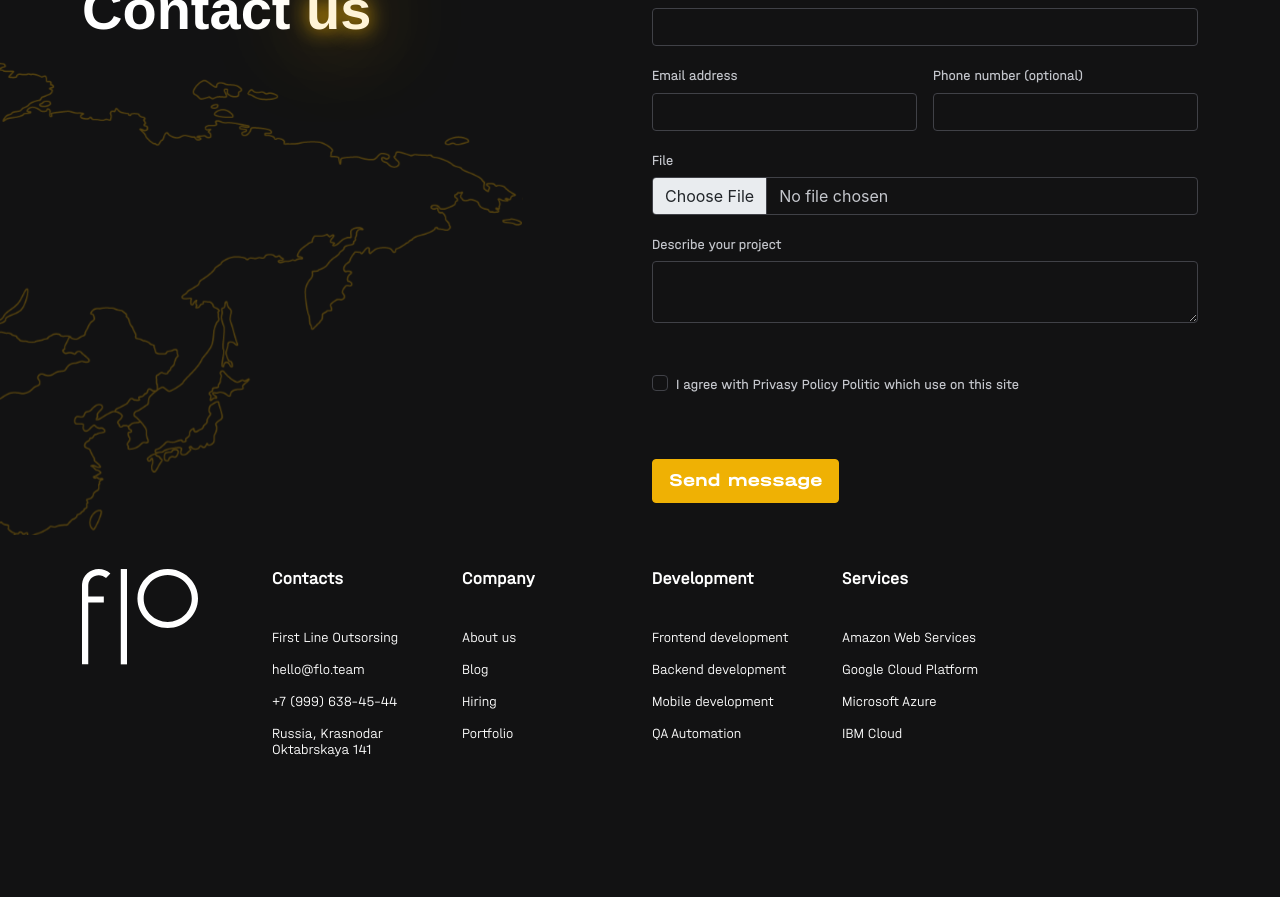
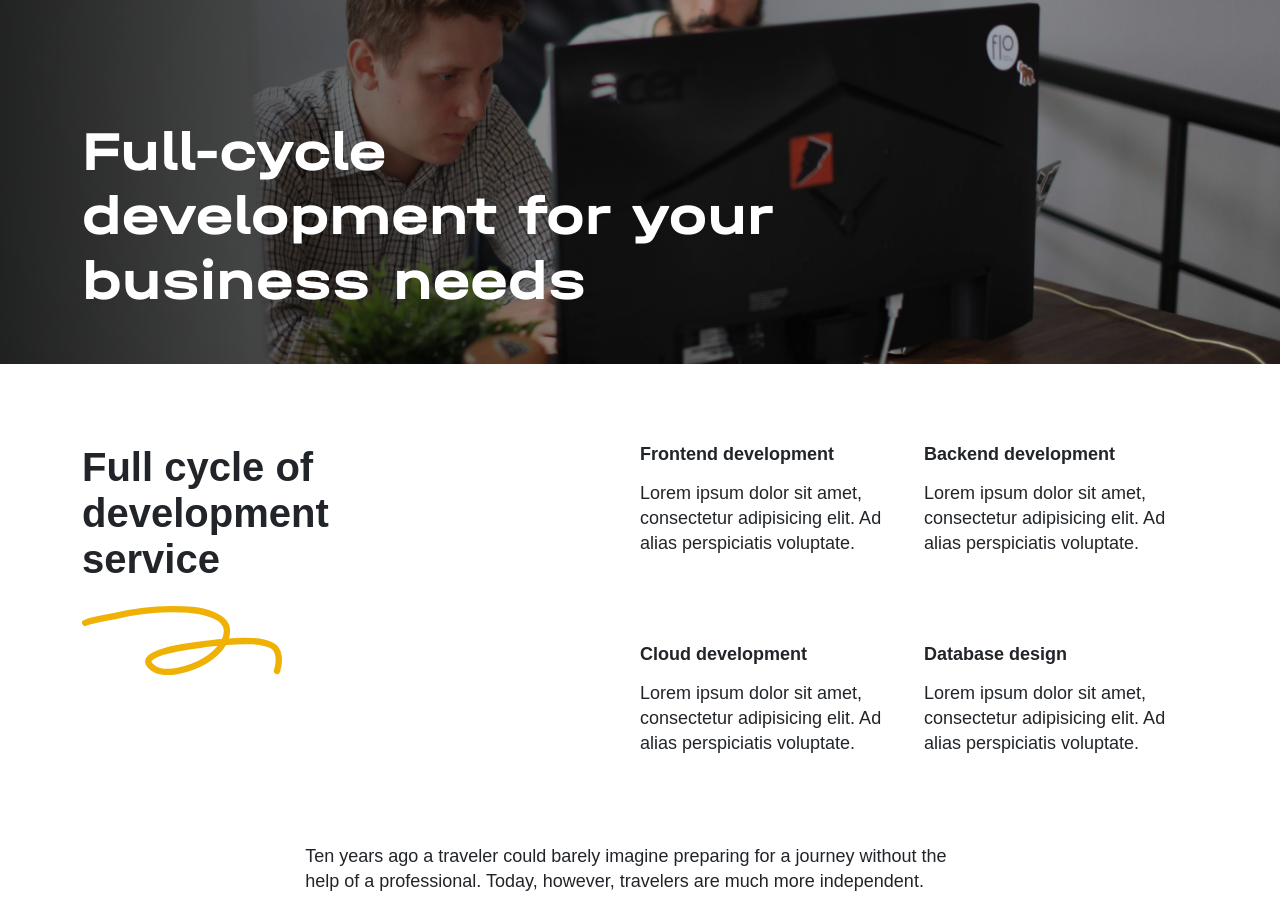
Before and after one commit to first-line-outsourcing/flo.website, a React (Create React App) app: page /technology in a window 1280 px wide. Shown: the part 180-1077 px from the top of the page. Before the commit the page ends 955 px from the top, so only its background shows below. Built offline with nearby package versions, Linux system fonts and the light colour scheme.

Commit message:
feat:delete scss module add mobile adaptation for technology

```diff
--- a/src/components/technologyCard/Technologies.module.scss
+++ b/src/components/technologyCard/TechnologyCard.scss
@@ -1,6 +1,7 @@
 $Small: "576px";
 
 .card{
+  opacity: 0.98;
   display: grid;
   padding: 32px;
 
@@ -16,7 +17,7 @@ $Small: "576px";
   border: 1px solid #404147;
   box-sizing: border-box;
   box-shadow: 0px 4px 20px rgba(0, 0, 0, 0.08);
-  backdrop-filter: blur(15px);
+  backdrop-filter: blur(20px);
   /* Note: backdrop-filter has minimal browser support */
 
   border-radius: 8px;
@@ -67,5 +68,8 @@ h3{
     h3{
       font-size: 18px;
     }
+    img{
+      margin-bottom: 27px;
+    }
   }
 }
--- a/src/components/technologyCard/technologyCard.js
+++ b/src/components/technologyCard/technologyCard.js
@@ -1,20 +1,25 @@
 import React from 'react';
-import TechnologiesCardStyle from '../technologyCard/Technologies.module.scss'
 import Arrow from '../../images/technologies/Arrow.svg'
+import {Link} from "react-router-dom";
+import './TechnologyCard.scss'
 const TechnologyCard = (props) => {
 
-    function mouseHandler(){
+    function mouseHandler() {
         console.log('Enter');
     }
 
     return (
-        <div className={TechnologiesCardStyle.card} onMouseEnter={()=>mouseHandler()} >
+        <div className="card" onMouseEnter={() => mouseHandler()}>
             <div>
                 <img src={props.img} alt={''}/>
             </div>
             <div><h3>{props.title}</h3></div>
             <p> {props.text}</p>
-            <div className={TechnologiesCardStyle.arrow}><img src={Arrow}/></div>
+            <div className="arrow">
+
+                <Link className="nav-link" aria-current="page" to="/technology"><img src={Arrow} alt={''}/></Link>
+
+            </div>
 
         </div>
     );
--- a/src/pages/Technologies.js
+++ b/src/pages/Technologies.js
@@ -1,6 +1,5 @@
 import React from "react";
 import TechnologyCard from "../components/technologyCard/technologyCard";
-import TechnologiesStyle from './Technologies.module.scss'
 import AmazonQuantum from '../images/technologies/AmazonQuantum.svg'
 import Angular from '../images/technologies/Angular.svg'
 import AWS from '../images/technologies/AWS.svg'
@@ -134,7 +133,7 @@ export default function Technologies() {
     })
 
     return (
-        <div className={TechnologiesStyle.tech}>
+        <div className="tech">
             <div className="heading">
                 <div className="container">
                     <div className="row">
@@ -145,7 +144,7 @@ export default function Technologies() {
                 </div>
             </div>
             <div className={'container'}>
-                <div className={TechnologiesStyle.cardContainer}>
+                <div className="cardContainer">
                     <div className={'row'}>
                         {cards}
                     </div>
--- a/src/pages/Technologies.module.scss
+++ b/src/pages/Technologies.scss
@@ -12,27 +12,6 @@ $ExtraLarge: "1200px";
     margin-top: 72px;
 
   }
-  .services {
-    background: none;
-    h1 {
-      position: static;
-      width: 288px;
-      height: 185px;
-      left: 0;
-      top: 0;
-      font-size: 32px;
-      line-height: 37px;
-    }
-
-    h3 {
-      font-size: 24px;
-    }
-
-    p {
-      font-size: 16px;
-      width: 281px;
-    }
-  }
   .title {
     border-bottom: 1px solid #54420f;
     margin-bottom: 0;
--- a/src/pages/Technology.js
+++ b/src/pages/Technology.js
@@ -1,5 +1,26 @@
 import React from "react";
+import style from "./Technology.module.scss";
+import DevelopmentCycle from "./tecnology/developmentCycle/developmentCycle";
+import OurService from "./tecnology/ourService/ourService";
+import "./Technologies.scss";
 
 export default function Technology() {
-  return <h2>Home</h2>;
+    return (
+        <div className={style.tech}>
+            <div className="heading">
+                <div className="container">
+                    <div className="row">
+                        <div className="col-8">
+                            <h1>Full-cycle development for your business needs</h1>
+                        </div>
+                    </div>
+                </div>
+            </div>
+            <div className={`${style.about}`}><div className={'container'}> <DevelopmentCycle/></div></div>
+                <div className={style.service}><div className={'container'}><OurService/></div></div>
+                <div>contact</div>
+                <div>our cases</div>
+                <div>client testimoniaals</div>
+        </div>
+    );
 }
--- /dev/null
+++ b/src/pages/Technology.module.scss
@@ -0,0 +1,6 @@
+.about{
+  width: 100%;
+  background-color: #FFFFFF;
+  margin: 0px;
+  padding: 0;
+}
--- /dev/null
+++ b/src/pages/tecnology/developmentCycle/developmentCycle.js
@@ -0,0 +1,26 @@
+import React from 'react';
+import cycleImg from '../../../images/technology/cycle.svg'
+import './developmentCycle.scss'
+const DevelopmentCycle = () => {
+    return (
+        <div className='main'>
+
+            <div className='cycleBlock'>Full cycle  of  development service<div><img src={cycleImg} alt={''}/></div></div>
+            <div className='empty'>test</div>
+            <div className={`front grid_item`}>
+                <h4>Frontend development</h4>
+                <span>  Lorem ipsum dolor sit amet, consectetur adipisicing elit.
+                        Ad alias perspiciatis voluptate.</span>
+            </div>
+            <div className={`back grid_item`}><h4>Backend development</h4> <span>  Lorem ipsum dolor sit amet, consectetur adipisicing elit.
+                        Ad alias perspiciatis voluptate.</span></div>
+            <div className={`cloud grid_item`}><h4>Cloud development</h4> <span>  Lorem ipsum dolor sit amet, consectetur adipisicing elit.
+                        Ad alias perspiciatis voluptate.</span></div>
+            <div className={`db grid_item`}><h4>Database design</h4> <span>  Lorem ipsum dolor sit amet, consectetur adipisicing elit.
+                        Ad alias perspiciatis voluptate.</span></div>
+            <div className={`text`}><p className={'first'}>Ten years ago a traveler could barely imagine preparing for a journey without the help of a professional. Today, however, travelers are much more independent. Instead of relying on travel agencies to book hotel rooms and flights on their behalf, people use mobile and web solutions to do the job quickly and affordably. Technology has made it possible for almost anyone to organize and plan a trip with nothing more than a digital device.</p><p > This article describes the travel app marketplace—including the top players and the functions most important for apps in your desired category—so that your launch can distinguish itself and build a base of loyal users.</p></div>
+        </div>
+    );
+};
+
+export default DevelopmentCycle;
--- /dev/null
+++ b/src/pages/tecnology/developmentCycle/developmentCycle.scss
@@ -0,0 +1,124 @@
+$Small: "576px";
+
+.main {
+  color: white;
+  display: grid;
+
+  grid-template-columns: 2fr 1fr 1fr;
+  grid-template-rows: 200px 200px 300px;
+  grid-column-gap: 10px;
+  grid-template-areas: "cycle front back"
+                        "cycle cloud db"
+                        "text text text ";
+
+  margin-bottom: 40px;
+  padding-top: 80px;
+
+  h4 {
+    margin-bottom: 16px;
+    color: #212529;
+    font-family: Halvar Mittelschrift, sans-serif;
+    font-size: 18px;
+    line-height: 21px;
+    font-weight: bold;
+  }
+
+  span {
+    color: #212529;
+    font-family: Halvar Mittelschrift, sans-serif;
+    font-size: 18px;
+    line-height: 140%;
+  }
+
+  p {
+    color: #212529;
+    font-family: Halvar Mittelschrift, sans-serif;
+    font-size: 18px;
+    line-height: 140%;
+  }
+
+  .cycleBlock {
+    grid-area: cycle;
+    color: #212529;
+    font-family: Halvar Breitschrift, sans-serif;
+    font-size: 40px;
+    line-height: 46px;
+    width: 384px;
+    height: 138px;
+    font-weight: bold;
+
+    img {
+      width: 200px;
+      margin-top: 24px;
+      margin-bottom: 24px;
+
+    }
+
+  }
+
+  .front {
+    grid-area: front;
+  }
+
+  .back {
+    grid-area: back;
+  }
+
+  .db {
+    grid-area: db;
+  }
+
+  .text {
+    grid-area: text;
+    margin-left: 20%;
+    margin-right: 20%;
+  }
+
+  .cloud {
+    grid-area: cloud;
+  }
+
+}
+
+@media (max-width: $Small) {
+  .main {
+    grid-template-rows: 270px repeat(4, 150px) 480px;
+    grid-template-columns: 1fr;
+    grid-template-areas: "cycle"
+                            "front"
+                            "back"
+                            "cloud"
+                              "db"
+                              "text";
+
+    img {
+      width: 156px;
+    }
+
+    .grid_item {
+      span {
+        display: block;
+        width: 268px;
+        font-size: 16px;
+
+      }
+    }
+
+    .text {
+      margin: 0;
+
+       .first {
+        margin-top: 80px;
+       }
+      p{
+        color: #1B1B1F;
+        font-family: Halvar Mittelschrift, sans-serif;
+        font-size: 16px;
+      }
+    }
+    .cycleBlock{
+      width: 96%;
+    }
+
+  }
+}
--- /dev/null
+++ b/src/pages/tecnology/ourService/ourService.js
@@ -0,0 +1,53 @@
+import React from 'react';
+import ServiceItem from "../../../components/serviceItem";
+
+const OurService = () => {
+    const items = [
+        {
+            title: "Web dev",
+            description: "We develop SaaS solutions, SPA, PWA based on serverless architecture to level up your business. We help with different tasks, the process of optimization, sales growth, and customer loyalty.",
+            img: require("../../../images/services/webDev.jpg"),
+            link: "https://flo.team/"
+        },
+        {
+            title: "Mobile dev",
+            description: "Сross-platform app development for a quick launch! Be in touch with your clients!",
+            img: require("../../../images/services/mobileDev.jpg"),
+            link: "https://flo.team/"
+        },
+        {
+            title: "Desktop apps",
+            description: "We develop apps for private networks and for specific tasks. We customize the inner tasks of your business.",
+            img: require("../../../images/services/desktopApps.jpg"),
+            link: "https://flo.team/"
+        },
+    ]
+    return (
+        <div>
+            <div className="title">
+                <div className="row">
+                    <div className="col">
+                        <h3>Our <span>services</span></h3>
+                        <p>
+                            Together with you we discuss your challenges and choose the most effective way of solving them. We
+                            interview you to understand your business, understand the processes and offer the and concentrate on the
+                            result you get after our partnership.
+                        </p>
+                    </div>
+                </div>
+            </div>
+            {items.map((item) => (
+                <>
+                    <ServiceItem
+                        title={item.title}
+                        description={item.description}
+                        img={item.img}
+                        link={item.link}
+                    />
+                </>
+            ))}
+        </div>
+    );
+};
+
+export default OurService;
```
Also changed, not shown: src/images/technology/cycle.svg (added).
